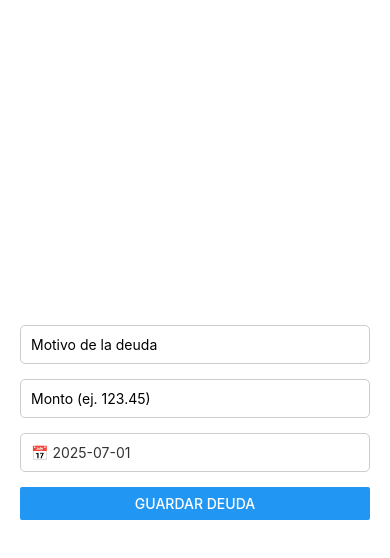
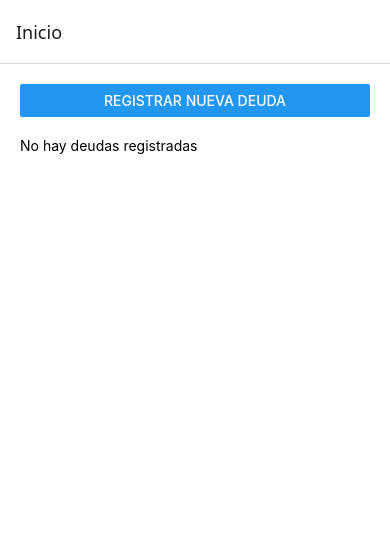
Before and after one commit to AgileDevUPAO-G3/ARD, a React Native app: screen /Inicio in a window 390 px wide. Shown: the top 558 px of the page. Built offline with nearby package versions, Linux system fonts and the light colour scheme.

Commit message:
feat: agregando vista de deudas

```diff
--- a/App.js
+++ b/App.js
@@ -6,7 +6,7 @@ import StackNavigator from './navigation/StackNavigator';
 
 export default function App() {
   //modificar para prueba a StackNavigarion
-  return <AddDebtScreen />;
+  return <StackNavigator />;
 }
 
 const styles = StyleSheet.create({
--- a/navigation/StackNavigator.js
+++ b/navigation/StackNavigator.js
@@ -0,0 +1,18 @@
+import React from 'react';
+import { NavigationContainer } from '@react-navigation/native';
+import { createNativeStackNavigator } from '@react-navigation/native-stack';
+import HomeScreen from '../screens/HomeScreen';
+import AddDebtScreen from '../screens/AddDebtScreen';
+
+const Stack = createNativeStackNavigator();
+
+export default function StackNavigator() {
+    return (
+        <NavigationContainer>
+            <Stack.Navigator>
+                <Stack.Screen name="Inicio" component={HomeScreen} />
+                <Stack.Screen name="Registrar deuda" component={AddDebtScreen} />
+            </Stack.Navigator>
+        </NavigationContainer>
+    );
+}
--- a/screens/HomeScreen.js
+++ b/screens/HomeScreen.js
@@ -0,0 +1,53 @@
+import React, { useEffect, useState } from 'react';
+import { View, FlatList, Text, StyleSheet, Button } from 'react-native';
+import { obtenerDeudas } from '../utils/storage';
+
+export default function HomeScreen({ navigation }) {
+    const [deudas, setDeudas] = useState([]);
+
+    // Se ejecuta al entrar a la pantalla
+    useEffect(() => {
+        const cargar = async () => {
+            const lista = await obtenerDeudas();
+            setDeudas(lista);
+        };
+
+        const unsubscribe = navigation.addListener('focus', cargar);
+        return unsubscribe;
+    }, [navigation]);
+
+    return (
+        <View style={styles.container}>
+            <Button title="Registrar nueva deuda" onPress={() => navigation.navigate('Registrar deuda')} />
+
+            <FlatList
+                data={deudas}
+                keyExtractor={(_, index) => index.toString()}
+                renderItem={({ item }) => (
+                    <View style={styles.item}>
+                        <Text style={styles.text}>📌 {item.motivo}</Text>
+                        <Text>Monto: S/ {item.monto}</Text>
+                        <Text>Fecha: {item.fecha}</Text>
+                    </View>
+                )}
+                ListEmptyComponent={<Text style={{ marginTop: 20 }}>No hay deudas registradas</Text>}
+            />
+        </View>
+    );
+}
+
+const styles = StyleSheet.create({
+    container: {
+        flex: 1, padding: 20, backgroundColor: '#fff',
+    },
+    item: {
+        padding: 15,
+        marginVertical: 10,
+        backgroundColor: '#f2f2f2',
+        borderRadius: 8,
+    },
+    text: {
+        fontWeight: 'bold',
+        fontSize: 16,
+    },
+});
```
Also changed, not shown: package.json (+4 -4 lines), 1 other file (tests, documents, lock files or other folders).
